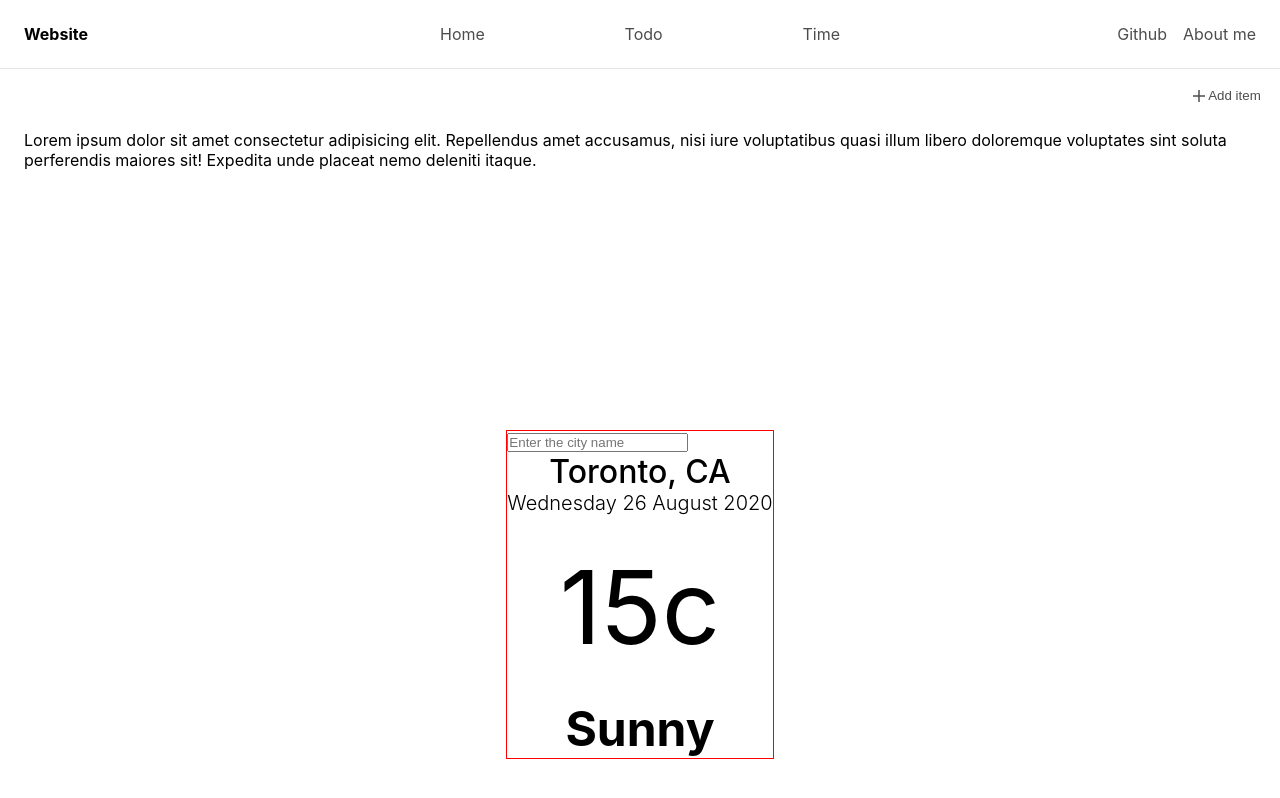
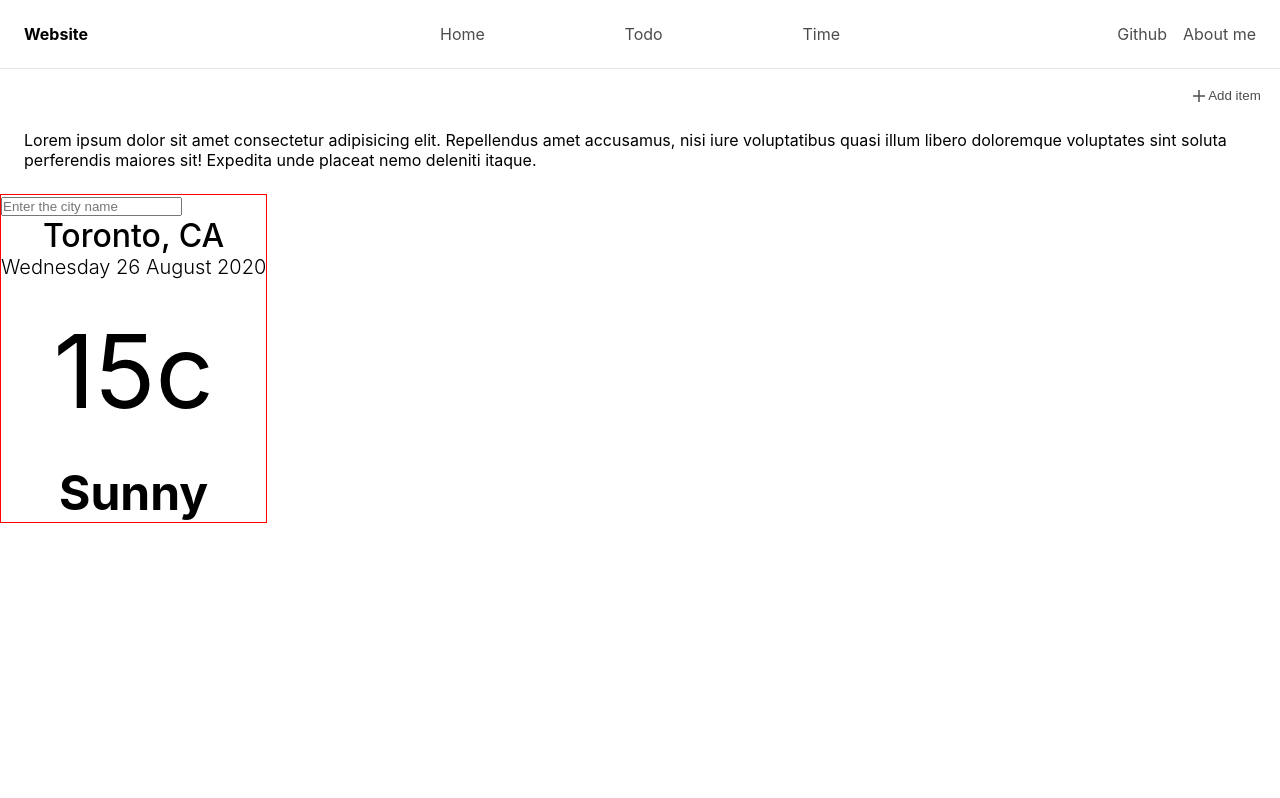
Before and after one commit to feiyangfan/my-task-management, a React (Create React App) app in the folder frontend/: page / in a window 1280 px wide. Shown: the top 798 px of the page. Built offline with nearby package versions, Linux system fonts and the light colour scheme.

Commit message:
update app.css

```diff
--- a/frontend/src/App.css
+++ b/frontend/src/App.css
@@ -1,16 +1,3 @@
-.home {
-  min-height: 100vh;
-  background-color: white;
-  color: red;
-  display: flex;
-  justify-content: space-around;
-  align-items: center;
-}
-
-.active {
-  opacity: 0;
-}
-
 .main {
   padding: 1.5rem 1.5rem;
 }
```
